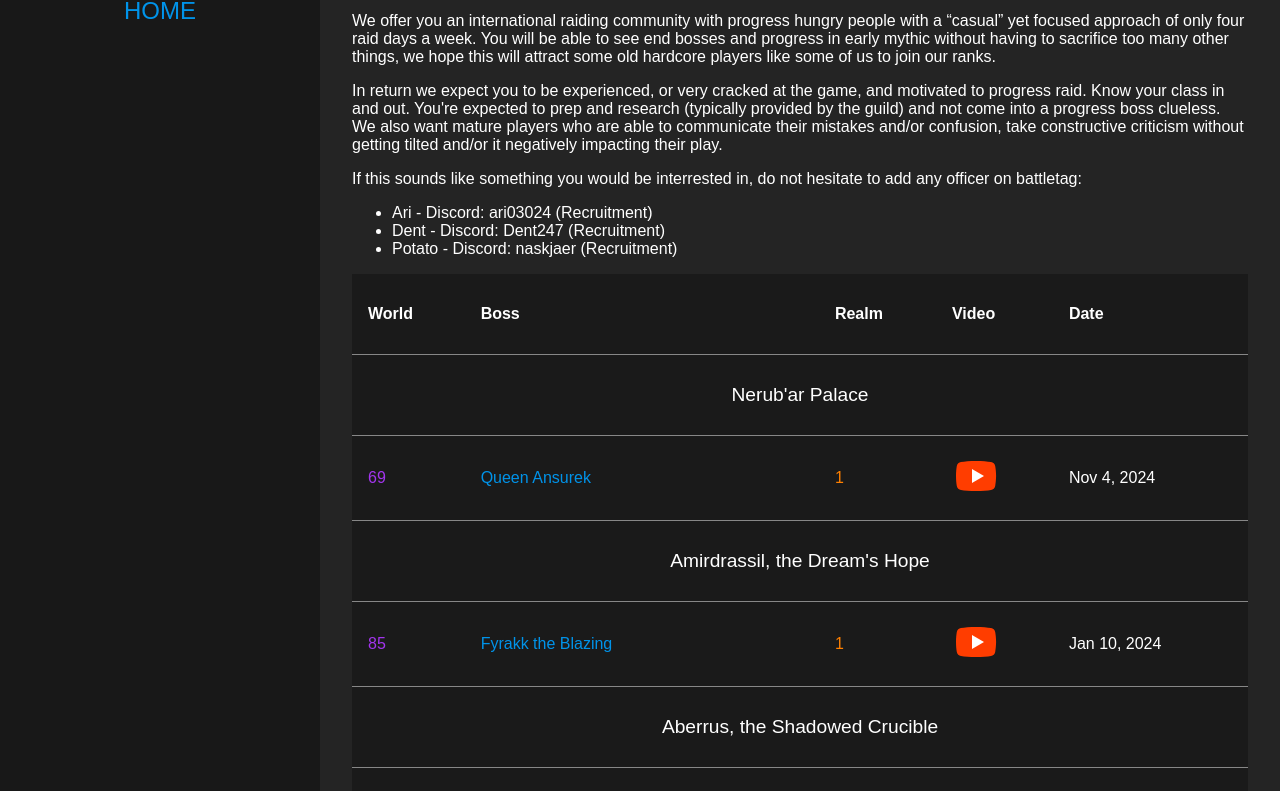
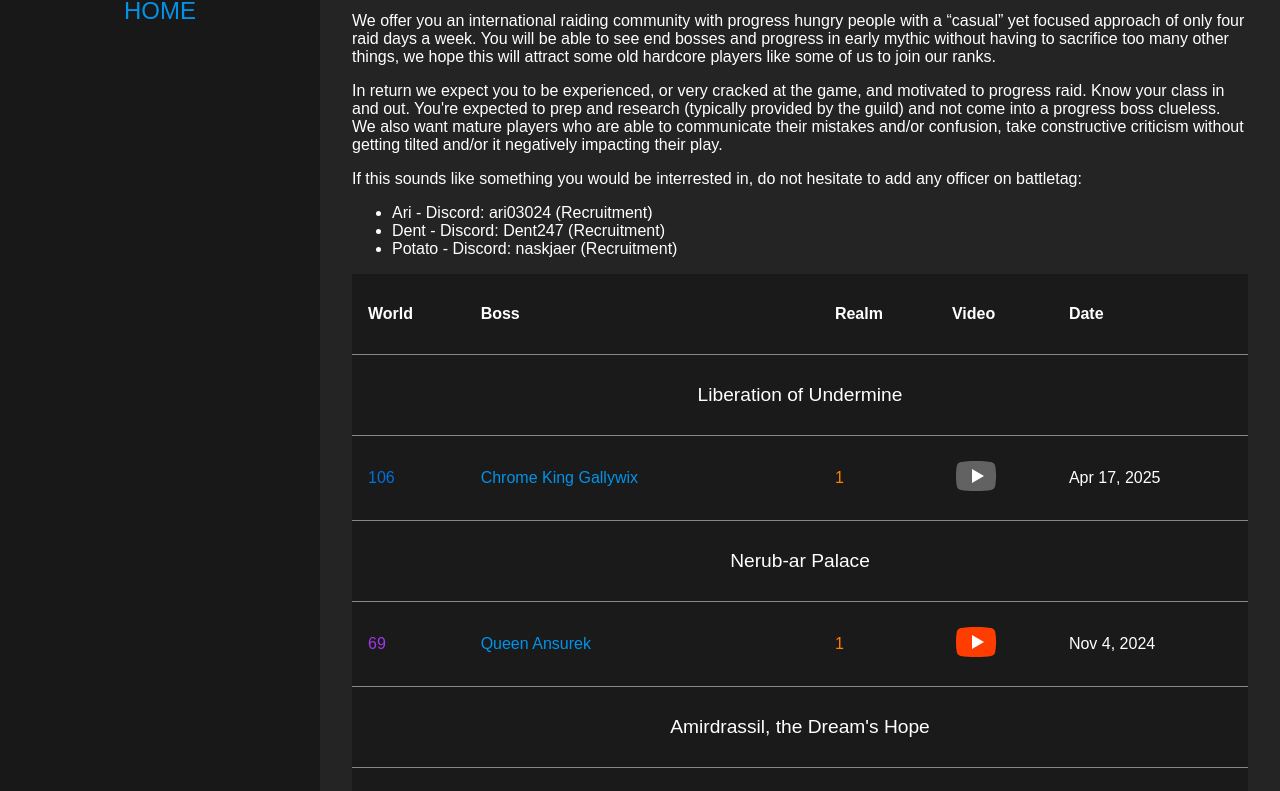
Before and after one commit to aritonkaramani/northstar, a Vue app: page / in a window 1280 px wide. Shown: the part 391-1182 px from the top of the page. Built offline with nearby package versions, Linux system fonts and the light colour scheme.

Commit message:
chore: test

```diff
--- a/src/components/NorthstarRankings.vue
+++ b/src/components/NorthstarRankings.vue
@@ -10,7 +10,17 @@
           <th>Date</th>
         </tr>
         <tr>
-          <td colspan="5" class="tier">Nerub'ar Palace</td>
+          <td colspan="5" class="tier">Liberation of Undermine</td>
+        </tr>
+        <tr>
+          <td class="rare">106</td>
+          <td class="boss">Chrome King Gallywix</td>
+          <td class="legendary">1</td>
+          <td><img src="../assets/youtube.svg" class="disabled" /></td>
+          <td>Apr 17, 2025</td>
+        </tr>
+        <tr>
+          <td colspan="5" class="tier">Nerub-ar Palace</td>
         </tr>
         <tr>
           <td class="epic">69</td>
```
Also changed, not shown: 2 other files (tests, documents, lock files or other folders).
